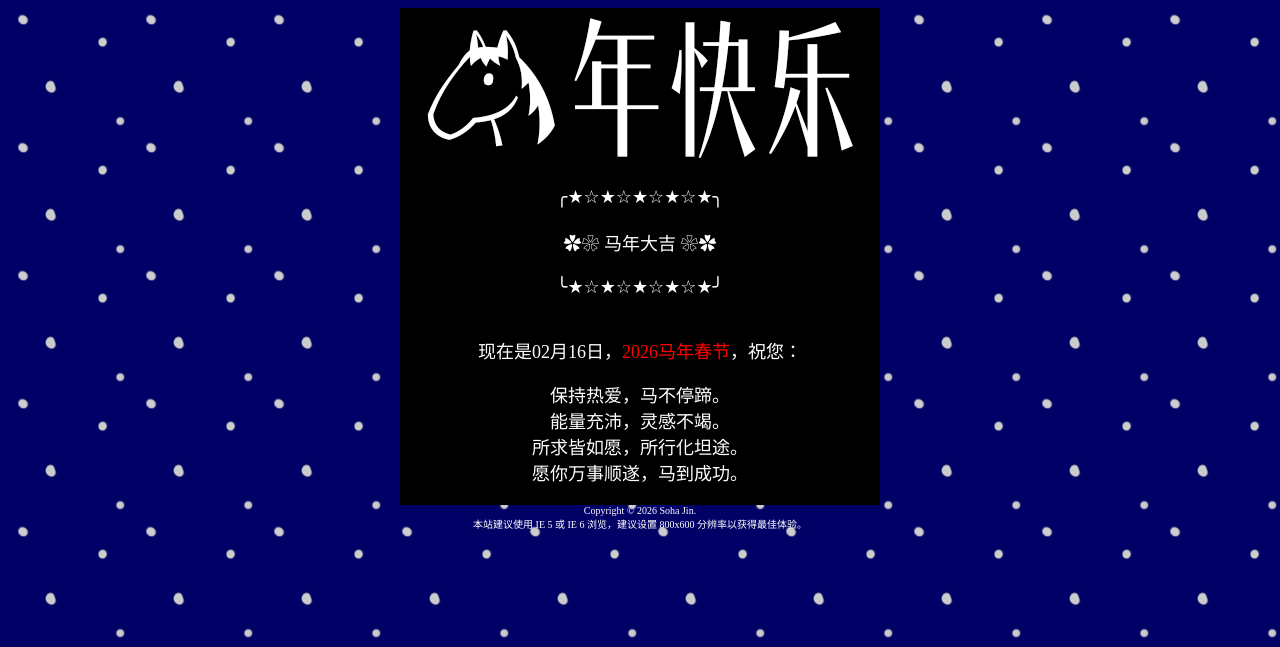
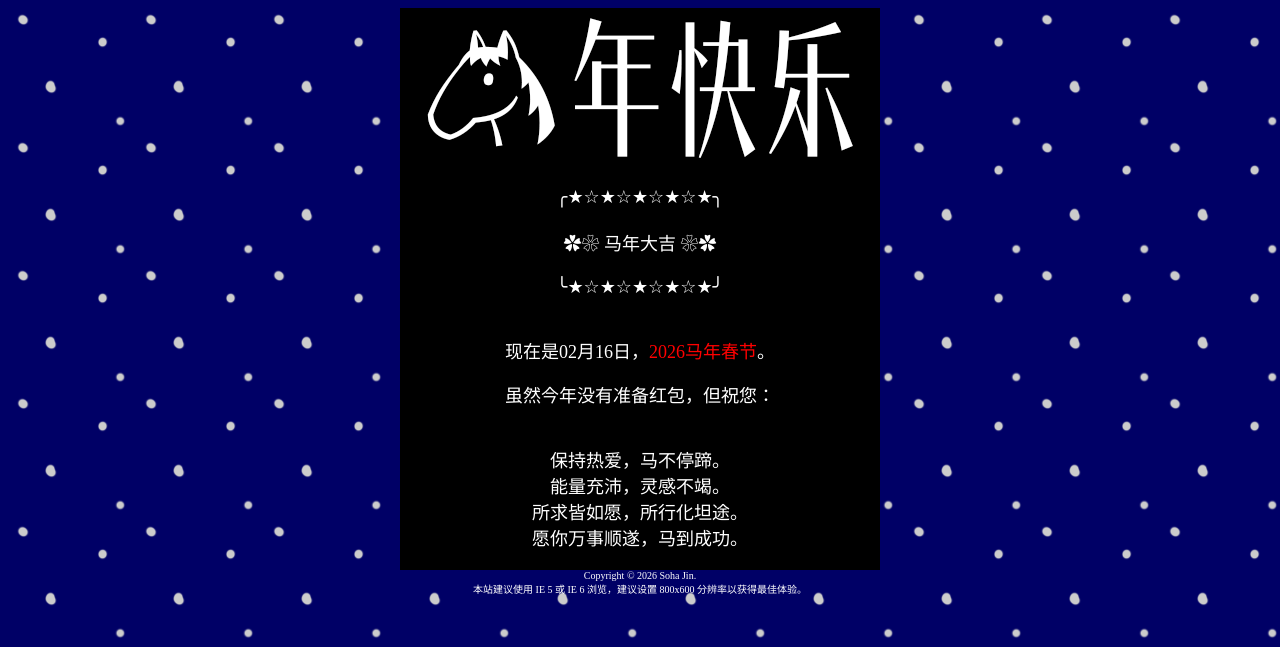
Before and after one commit to moesoha/red-packet-2026, a PHP site: page / in a window 1280 px wide. Shown: the top 647 px of the page. Run offline with PHP 8.4, Linux system fonts and the light colour scheme.

Commit message:
update hint for part3

```diff
--- a/landing/index.html
+++ b/landing/index.html
@@ -191,6 +191,7 @@
 						<li>如果你是和其他人一起完成的，希望你们先让一个人领取一次再瓜分，但可以在快结束的时候进行第二次领取。就是要把机会先留给别人。</li>
 						<li>这个游戏由 <a href="https://jin.sh">Soha</a> 制作，在游戏结束后也将在 Soha 的博客 <a href="https://soha.moe">https://soha.moe</a> 上放出题解，往年的内容也可以在博客上找到。如有疑问也请通过博客的“关于我”页面上所述的联系方式联系。</li>
 						<li>本提示可能会更新，别忘了偶尔来看看。</li>
+						<li><b>[T+03:00]</b> “manian”更新了点提示。</li>
 						<li style="color: #ff084a;">最后祝大家，新年快乐！</li>
 					</ol>
 					<button onclick="document.getElementById('tips').classList.add('close');">我读完了</button>
--- a/part3/src/index.php
+++ b/part3/src/index.php
@@ -43,7 +43,7 @@
 		<?php if(!$year): ?>
 		<div class="container">
 			<br />
-			<p>现在是<?php echo date('Y年m月d日', $time); ?>，不在春节活动时间哦。</p>
+			<p>现在是<?php echo date('Y年m月d日', $time); ?>，不在马年春节活动时间哦。</p>
 			<br />
 		</div>
 		<?php else: ?>
@@ -55,14 +55,17 @@
 				╰★☆★☆★☆★☆★╯<br /><br />
 			</p>
 			<div class="texts">
-				<p id="date">现在是<?php echo date('m月d日', $time)."，<span style=\"color: red;\">{$year}马年春节</span>"; ?>，祝您：</p>
-
+				<p id="date">现在是<?php echo date('m月d日', $time)."，<span style=\"color: red;\">{$year}马年春节</span>"; ?>。</p>
 				<?php if($year === 2026): ?>
+				<p>虽然今年没有准备红包，但祝您：</p>
+				<br />
 				保持热爱，马不停蹄。<br />
 				能量充沛，灵感不竭。<br />
 				所求皆如愿，所行化坦途。<br />
 				愿你万事顺遂，马到成功。<br />
 				<?php elseif($year === 2014): ?>
+				<p>今年没有准备红包，祝您：</p>
+				<br />
 				事业高端大气上档次，<br />
 				生活低调奢华有内涵！<br />
 				告别心塞、告别压力山大，<br />
@@ -75,7 +78,7 @@
 				平安喜乐，万事顺遂！
 				<?php elseif($year === 2002): ?>
 				不当蛋白质，天天都开心 ^_^<br />
-				不酱紫郁闷，不成天7456 >_<<br />
+				不酱紫郁闷，不成天7456 &gt;_&lt;<br />
 				电脑不当机，上网不断线 :-)<br />
 				所有的帖子都有人顶，<br />
 				所有的祝福都被人稀饭！<br />
```
